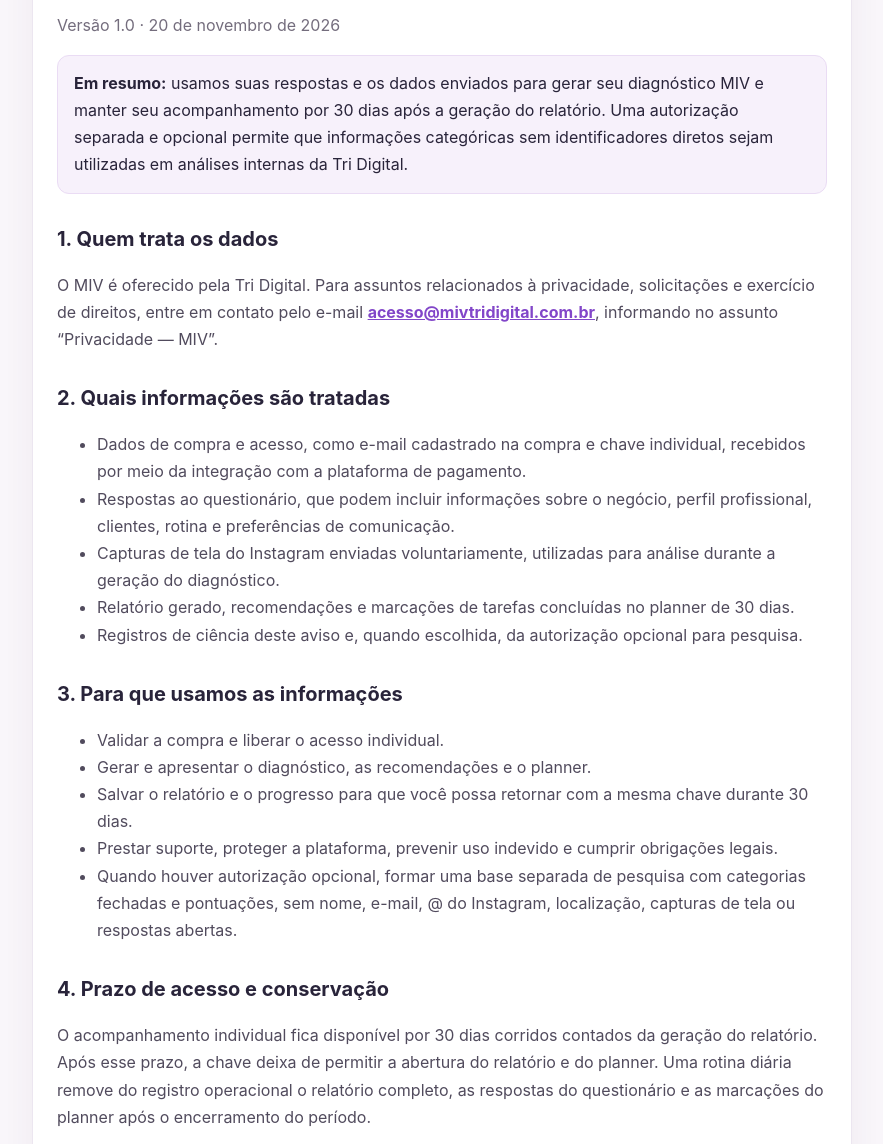
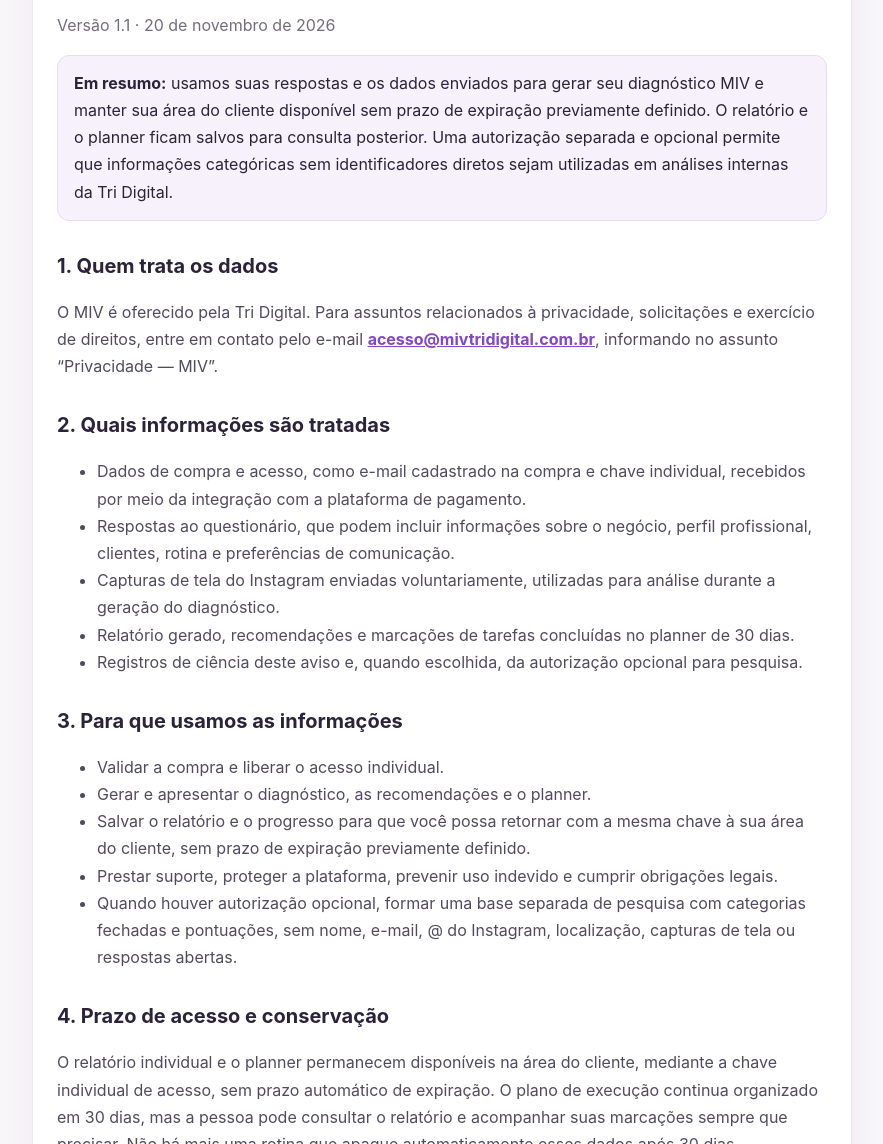
Before and after one commit to tridigitalmktpropostas/plataforma, a plain HTML site: page politica-de-privacidade.html in a window 1280 px wide. Shown: the part 155-1299 px from the top of the page, without its empty margins (198-1081 px from the left). Drawn offline with Linux system fonts and the light colour scheme.

Commit message:
Update MIV privacy notice for permanent customer-area access

```diff
--- a/politica-de-privacidade.html
+++ b/politica-de-privacidade.html
@@ -19,8 +19,8 @@ footer{margin-top:34px;padding-top:18px;border-top:1px solid var(--line);font-si
 <body><main>
 <div class="eyebrow">Tri Digital · MIV</div>
 <h1>Aviso de Privacidade</h1>
-<p class="muted">Versão 1.0 · 20 de novembro de 2026</p>
-<div class="notice"><strong>Em resumo:</strong> usamos suas respostas e os dados enviados para gerar seu diagnóstico MIV e manter seu acompanhamento por 30 dias após a geração do relatório. Uma autorização separada e opcional permite que informações categóricas sem identificadores diretos sejam utilizadas em análises internas da Tri Digital.</div>
+<p class="muted">Versão 1.1 · 20 de novembro de 2026</p>
+<div class="notice"><strong>Em resumo:</strong> usamos suas respostas e os dados enviados para gerar seu diagnóstico MIV e manter sua área do cliente disponível sem prazo de expiração previamente definido. O relatório e o planner ficam salvos para consulta posterior. Uma autorização separada e opcional permite que informações categóricas sem identificadores diretos sejam utilizadas em análises internas da Tri Digital.</div>
 
 <h2>1. Quem trata os dados</h2>
 <p>O MIV é oferecido pela Tri Digital. Para assuntos relacionados à privacidade, solicitações e exercício de direitos, entre em contato pelo e-mail <a href="mailto:acesso@mivtridigital.com.br">acesso@mivtridigital.com.br</a>, informando no assunto “Privacidade — MIV”.</p>
@@ -38,14 +38,14 @@ footer{margin-top:34px;padding-top:18px;border-top:1px solid var(--line);font-si
 <ul>
 <li>Validar a compra e liberar o acesso individual.</li>
 <li>Gerar e apresentar o diagnóstico, as recomendações e o planner.</li>
-<li>Salvar o relatório e o progresso para que você possa retornar com a mesma chave durante 30 dias.</li>
+<li>Salvar o relatório e o progresso para que você possa retornar com a mesma chave à sua área do cliente, sem prazo de expiração previamente definido.</li>
 <li>Prestar suporte, proteger a plataforma, prevenir uso indevido e cumprir obrigações legais.</li>
 <li>Quando houver autorização opcional, formar uma base separada de pesquisa com categorias fechadas e pontuações, sem nome, e-mail, @ do Instagram, localização, capturas de tela ou respostas abertas.</li>
 </ul>
 
 <h2>4. Prazo de acesso e conservação</h2>
-<p>O acompanhamento individual fica disponível por 30 dias corridos contados da geração do relatório. Após esse prazo, a chave deixa de permitir a abertura do relatório e do planner. Uma rotina diária remove do registro operacional o relatório completo, as respostas do questionário e as marcações do planner após o encerramento do período.</p>
-<p>O registro mínimo da compra e do acesso, como e-mail, chave e referência da transação, pode ser conservado pelo período necessário a suporte, reembolsos, exercício regular de direitos e cumprimento de obrigações legais. Quando houver autorização opcional, a base separada de pesquisa poderá conservar categorias fechadas e pontuações desidentificadas, sem textos livres, capturas de tela ou identificadores diretos. Essa autorização pode ser revogada; o registro de pesquisa vinculado será removido quando a revogação for processada.</p>
+<p>O relatório individual e o planner permanecem disponíveis na área do cliente, mediante a chave individual de acesso, sem prazo automático de expiração. O plano de execução continua organizado em 30 dias, mas a pessoa pode consultar o relatório e acompanhar suas marcações sempre que precisar. Não há mais uma rotina que apague automaticamente esses dados após 30 dias.</p>
+<p>As informações usadas para disponibilizar o MIV — incluindo relatório, respostas do questionário e progresso do planner — são mantidas enquanto a área do cliente estiver disponível, sem prazo fixo de eliminação automática. Você pode solicitar acesso, correção ou exclusão pelo canal de privacidade indicado neste aviso. Alguns registros mínimos de compra e acesso, como e-mail, chave e referência da transação, poderão ser conservados quando necessário para suporte, reembolsos, exercício regular de direitos e cumprimento de obrigações legais. Quando houver autorização opcional, a base separada de pesquisa poderá conservar categorias fechadas e pontuações desidentificadas, sem textos livres, capturas de tela ou identificadores diretos. Essa autorização pode ser revogada; o registro de pesquisa vinculado será removido quando a revogação for processada.</p>
 
 <h2>5. Compartilhamento com fornecedores</h2>
 <p>Para operar o MIV, informações podem ser processadas por fornecedores de infraestrutura, banco de dados, hospedagem, inteligência artificial, pagamento e envio de e-mails, conforme a etapa do serviço. Esses fornecedores recebem apenas os dados necessários à operação correspondente e podem aplicar suas próprias condições de segurança e retenção. O MIV não publica suas respostas nem as disponibiliza a outros compradores.</p>
```
